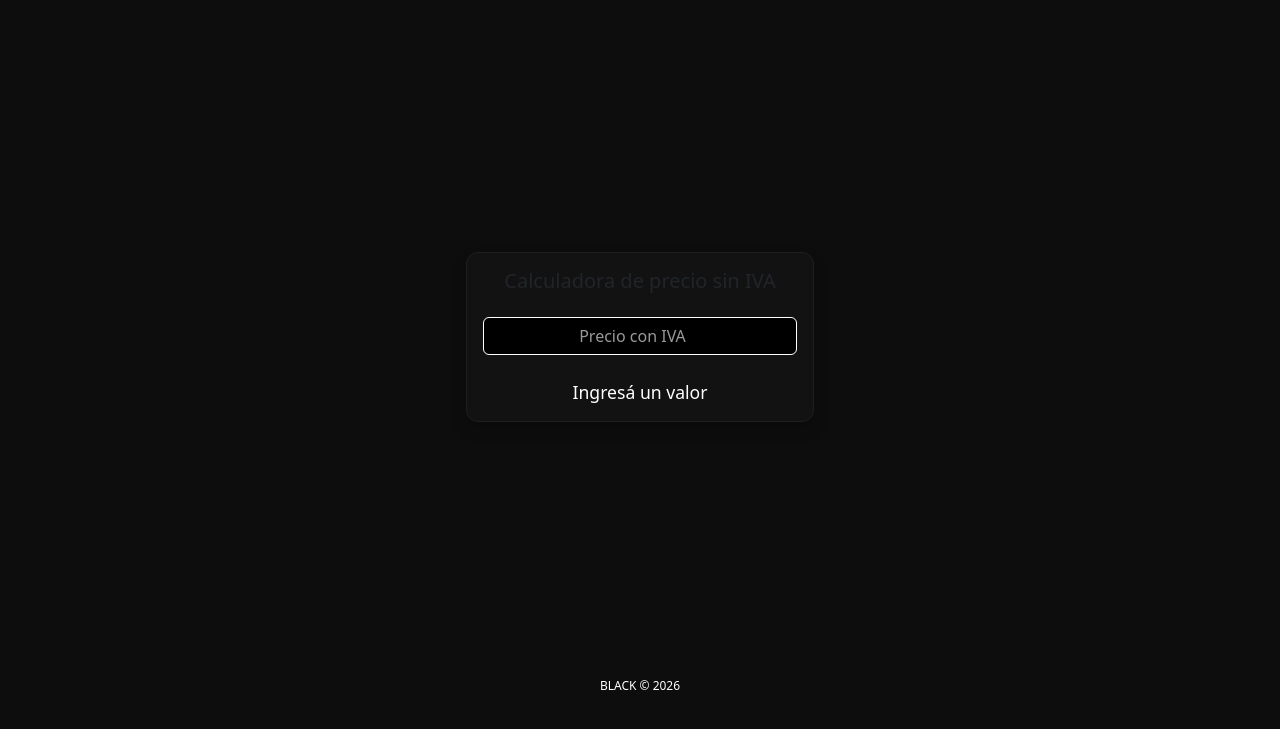
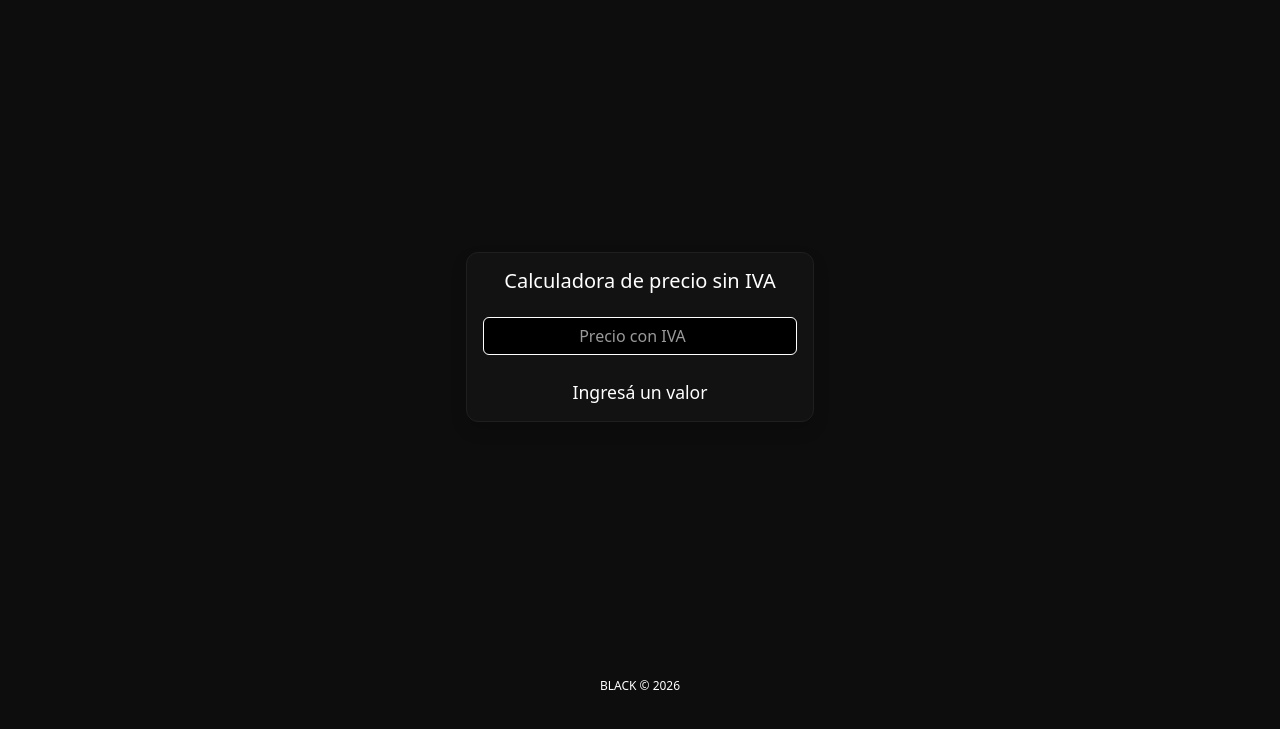
Before and after one commit to facundoaguilarc/Calculadora-Black, a plain HTML site: page index.html in a window 1280 px wide. Shown: the part 65-794 px from the top of the page. Drawn offline with nearby package versions, Linux system fonts and the light colour scheme.

Commit message:
Change header color for price calculator

```diff
--- a/index.html
+++ b/index.html
@@ -79,7 +79,7 @@
 
             <div class="card shadow">
                 <div class="card-body text-center">
-                    <h5 class="mb-4">
+                    <h5 class="mb-4" style="color: #ffff">
                         Calculadora de precio sin IVA
                     </h5>
 
```
